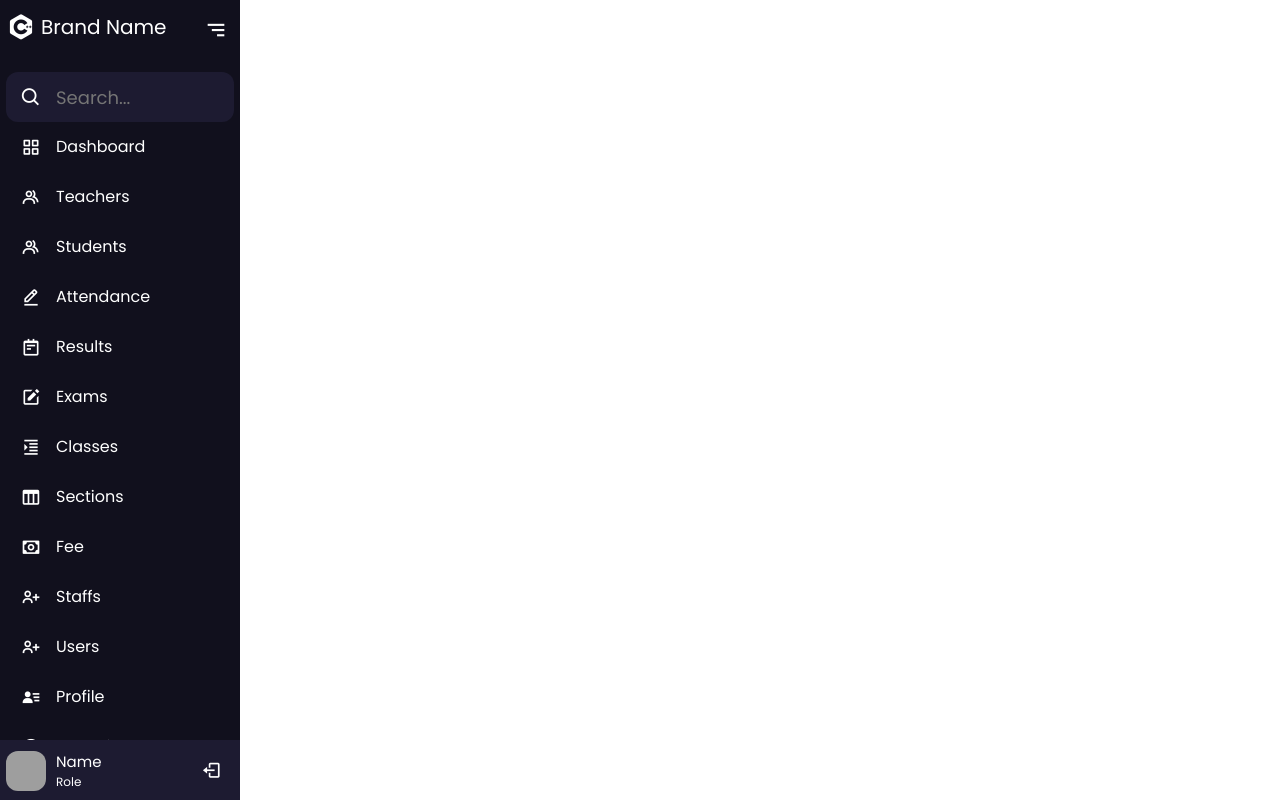
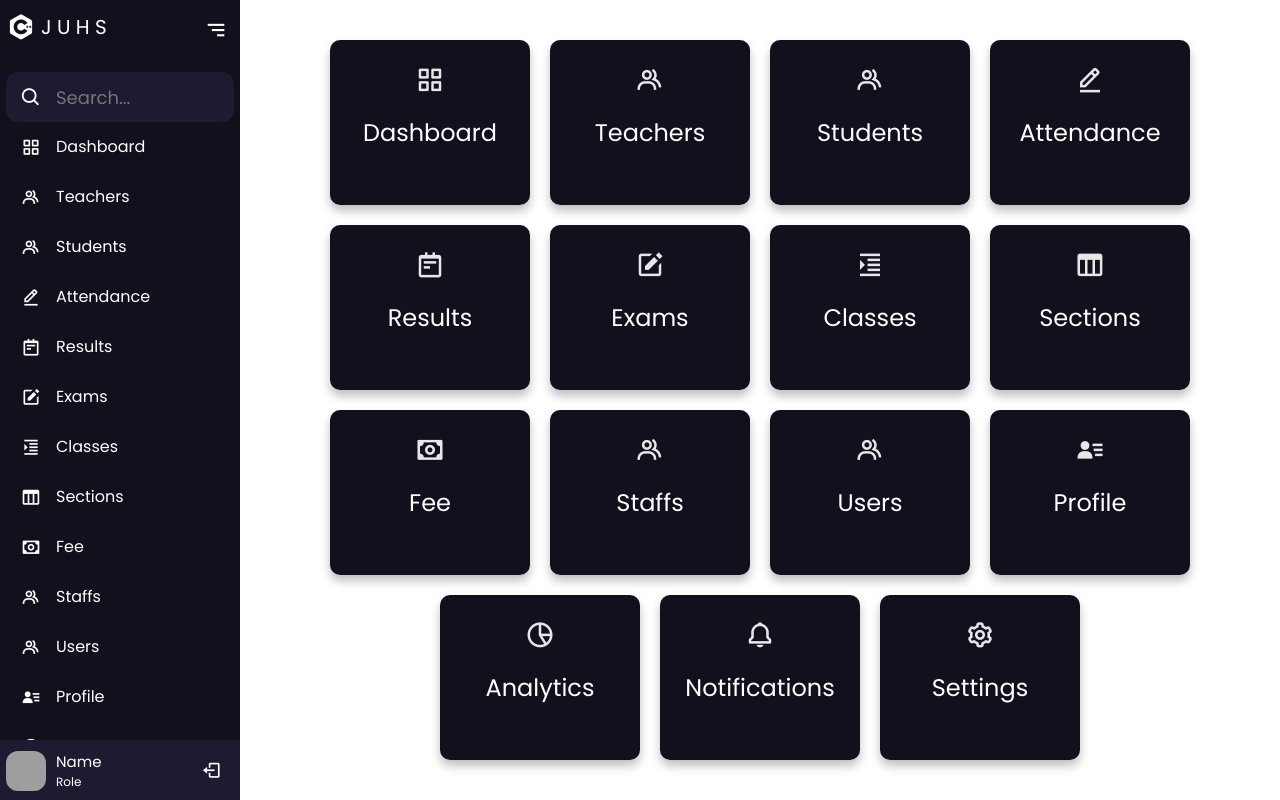
Before and after one commit to Mahabubhasan01/Jirtali-Union-High-School, a Django app: page /dashboard in a window 1280 px wide. Run offline with Django 4.2, Linux system fonts and the light colour scheme; grey boxes are pictures that could not be loaded.

Commit message:
dashboard home

```diff
--- a/core/views.py
+++ b/core/views.py
@@ -291,12 +291,12 @@ def Dashboard(request):
         },
         {
             "url-name": "",
-            "icon_name": "bx bx-user-plus",
+            "icon_name": "bx bx-group",
             "nav_name": "Staffs",
         },
         {
             "url-name": "",
-            "icon_name": "bx bx-user-plus",
+            "icon_name": "bx bx-group",
             "nav_name": "Users",
         },
         {
@@ -312,7 +312,7 @@ def Dashboard(request):
         {
             "url-name": "",
             "icon_name": "bx bx-bell",
-            "nav_name": "Analytics",
+            "nav_name": "Notifications",
         },
         {
             "url-name": "",
@@ -320,7 +320,6 @@ def Dashboard(request):
             "nav_name": "Settings",
         },
     ]
-    print(dashnav,"hey")
 
     return render(request, 'core/dashboard/dashboardNav.html', {"navs": dashnav})
 
--- a/templates/core/dashboard/dashboard.html
+++ /dev/null
@@ -1 +0,0 @@
-{% load static %}
--- a/templates/core/dashboard/dashboardNav.html
+++ b/templates/core/dashboard/dashboardNav.html
@@ -1,5 +1,4 @@
 {% load static %}
-
 <link
   rel="stylesheet"
   type="text/css"
@@ -243,6 +242,136 @@
     color: #1d1b31;
     margin: 12px;
   }
+
+  .main-container {
+    padding: 30px;
+  }
+
+  /* HEADING */
+
+  .heading {
+    text-align: center;
+  }
+
+  .heading__title {
+    font-weight: 600;
+  }
+
+  .heading__credits {
+    margin: 10px 0px;
+    {% comment %} color: #888888; {% endcomment %}
+    font-size: 25px;
+    transition: all 0.5s;
+  }
+
+  .heading__link {
+    text-decoration: none;
+  }
+
+  .heading__credits .heading__link {
+    color: inherit;
+  }
+
+  /* CARDS */
+
+  .cards {
+    display: flex;
+    flex-wrap: wrap;
+    justify-content: space-between;
+  }
+
+  .card {
+    margin: 10px;
+    padding: 5px;
+    width: 200px;
+    min-height: 100px;
+    display: grid;
+    grid-template-rows: 20px 50px 1fr 50px;
+    border-radius: 10px;
+    text-align: center;
+    box-shadow: 0px 6px 10px rgba(0, 0, 0, 0.25);
+    transition: all 0.2s;
+    cursor: pointer;
+  }
+
+  .card:hover {
+    box-shadow: 0px 6px 10px rgba(0, 0, 0, 0.4);
+    transform: scale(1.01);
+  }
+
+  .card__link,
+  .card__exit,
+  .card__icon {
+    position: relative;
+    text-decoration: none;
+    color: rgba(255, 255, 255, 0.9);
+  }
+
+  .card__link::after {
+    position: absolute;
+    top: 25px;
+    left: 0;
+    content: "";
+    width: 0%;
+    height: 3px;
+    background-color: rgba(255, 255, 255, 0.6);
+    transition: all 0.5s;
+  }
+
+  .card__link:hover::after {
+    width: 100%;
+  }
+
+  .card__exit {
+    grid-row: 1/2;
+    justify-self: end;
+  }
+
+  .card__icon {
+    grid-row: 2/3;
+    font-size: 30px;
+  }
+
+  .card__title {
+    grid-row: 3/4;
+    font-weight: 400;
+    color: #ffffff;
+  }
+
+  .card__apply {
+    grid-row: 4/5;
+    align-self: center;
+  }
+
+  /* CARD BACKGROUNDS */
+
+  .card-1 {
+    background: radial-gradient(#11101d, #11101d);
+  }
+
+  .card-2 {
+    background: radial-gradient(#fbc1cc, #fa99b2);
+  }
+
+  .card-3 {
+    background: radial-gradient(#76b2fe, #b69efe);
+  }
+
+  .card-4 {
+    background: radial-gradient(#60efbc, #58d5c9);
+  }
+
+  .card-5 {
+    background: radial-gradient(#f588d8, #c0a3e5);
+  }
+
+  /* RESPONSIVE */
+
+  @media (max-width: 1600px) {
+    .cards {
+      justify-content: center;
+    }
+  }
 </style>
 <div class="sidebar active">
   <div class="logo_content">
@@ -252,7 +381,7 @@
         style="font-size: 30px; cursor: pointer"
       ></i>
 
-      <div class="logoname" style="margin-left: 5px">Brand Name</div>
+      <div class="logoname" style="margin-left: 5px">J U H S</div>
     </div>
     <i class="bx bx-menu-alt-right" id="btn" style="font-size: 25px"></i>
   </div>
@@ -264,7 +393,7 @@
     </li>
     {% if navs %} {% for nv in navs %}
     <li>
-      <a href="#">
+      <a href="{% url 'dashboard-home' %}">
         <i class="{{nv.icon_name}}"></i>
         <span class="link_names">{{nv.nav_name}}</span>
       </a>
@@ -288,11 +417,21 @@
     </div>
   </div>
 </div>
-{% comment %}
+
 <div class="home_content">
-  <div class="text">Home Content Here...</div>
+  <div class="main-container">
+    <div class="cards">
+      {% if navs %} {% for nv in navs %}
+      <div class="card card-1">
+        <div class="card__icon"><i class="{{nv.icon_name}}"></i></div>
+
+        <h2 class="card__title">{{nv.nav_name}}</h2>
+      </div>
+      {% endfor %} {% endif %}
+    </div>
+  </div>
 </div>
-{% endcomment %}
+
 <script>
   let btn = document.querySelector("#btn");
   let sidebar = document.querySelector(".sidebar");
```
Also changed, not shown: templates/core/dashboard/dashboardhome.html (deleted, +0 -7 lines), juhs/__init__.py (deleted), static/css/dashboard/dashboardhome.css (deleted).
